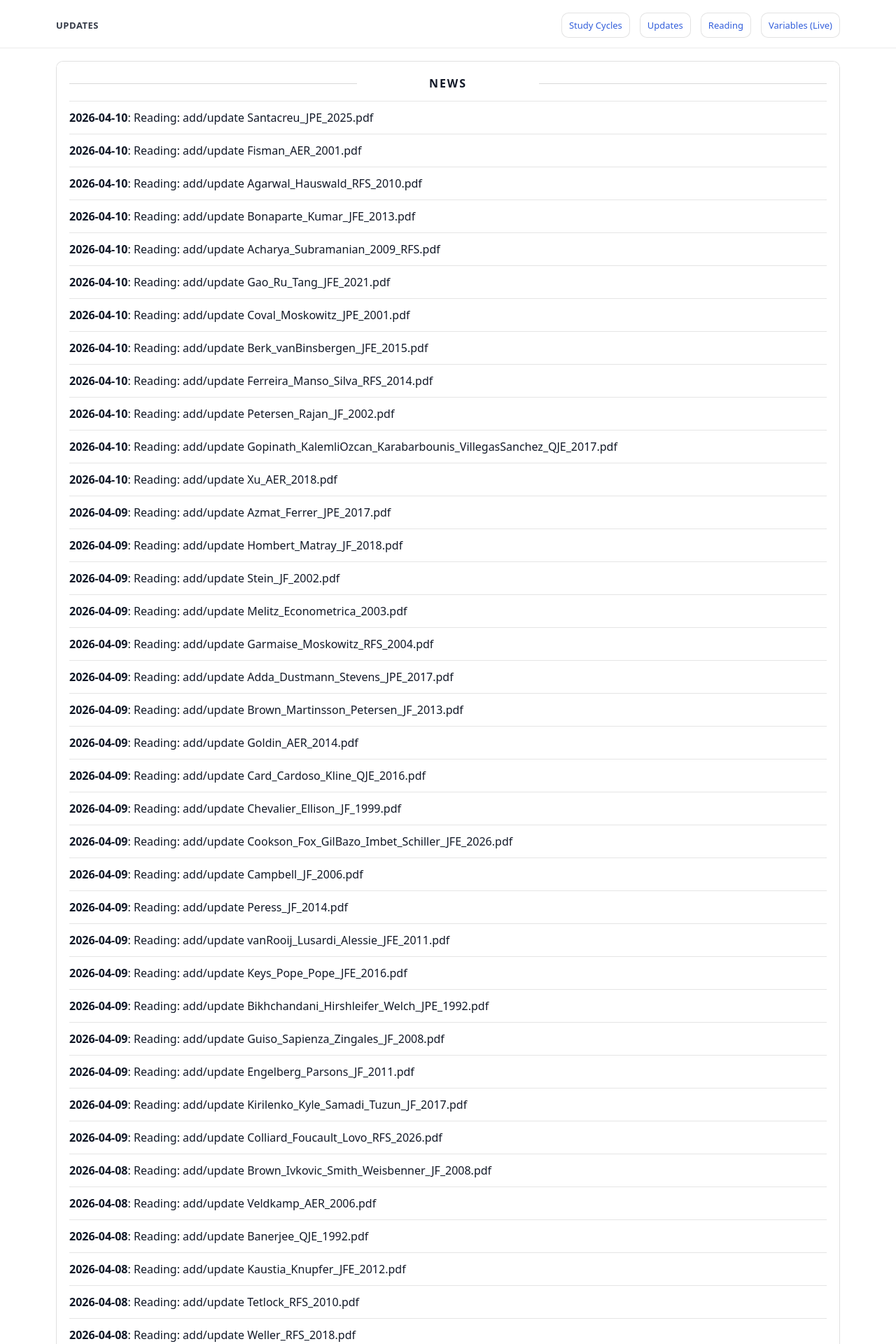
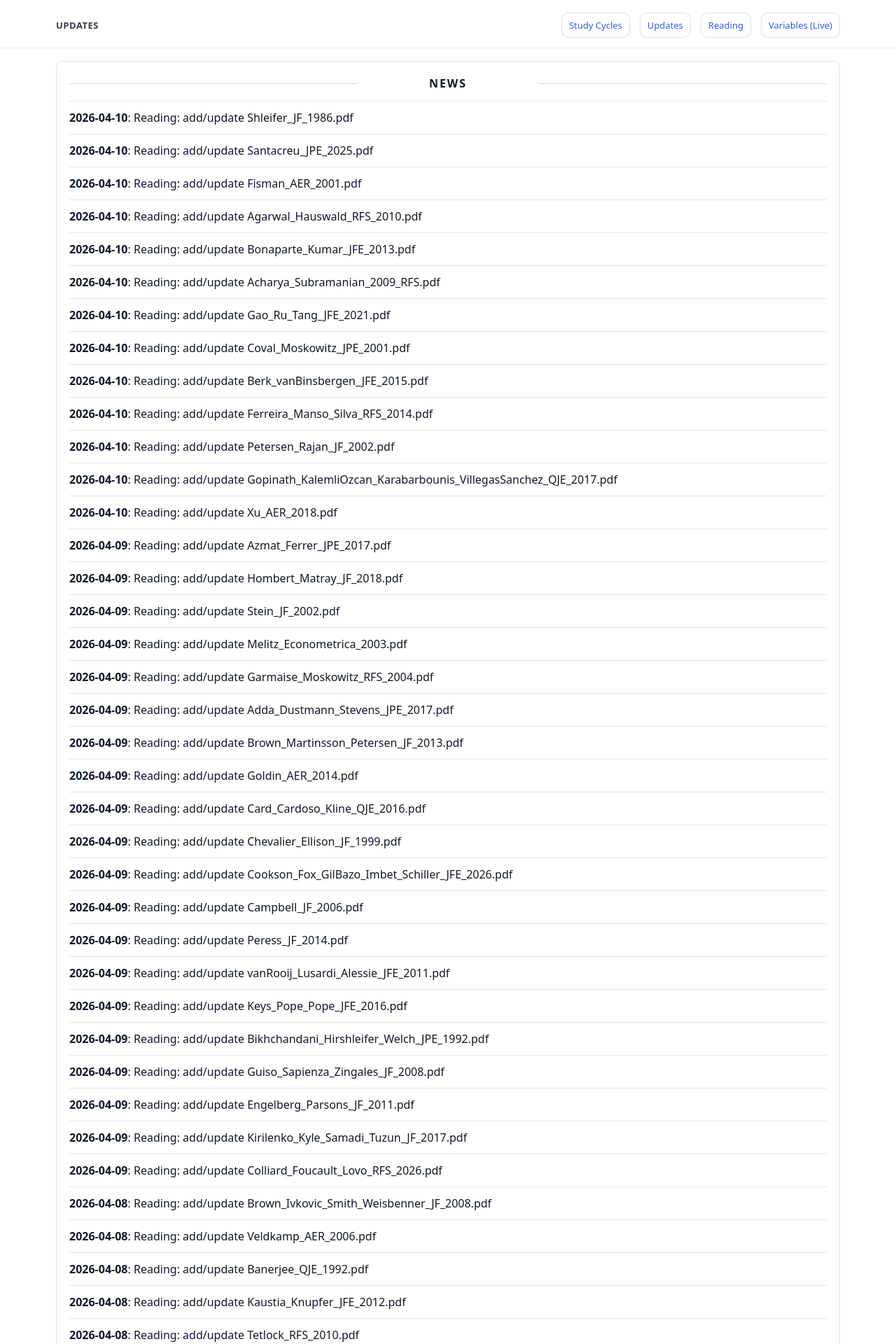
Before and after one commit to yaxinzn/study-archive, a Jekyll site: the page built from updates/index.md, in a window 1280 px wide. Shown: the top 1920 px of the page at 70% size. Built offline with Jekyll 4.4.1, drawn with Linux system fonts in a browser that asks for light colours; some of the changed text lies outside the part shown.

Commit message:
chore: update NEWS feed

```diff
--- a/_data/news.yml
+++ b/_data/news.yml
@@ -1,4 +1,7 @@
 # Auto-generated update history (sorted newest -> oldest). Do not edit manually.
+- ts: "1775818377"
+  date: "2026-04-10"
+  title: "Reading: add/update Shleifer_JF_1986.pdf"
 - ts: "1775809538"
   date: "2026-04-10"
   title: "Reading: add/update Santacreu_JPE_2025.pdf"
```
